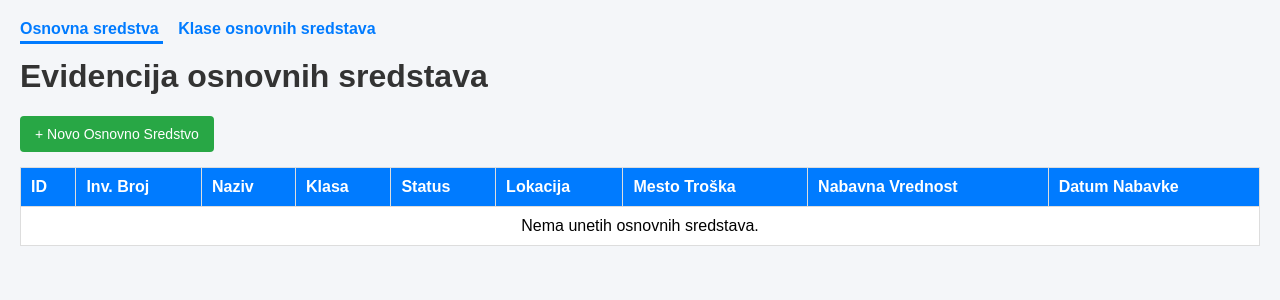
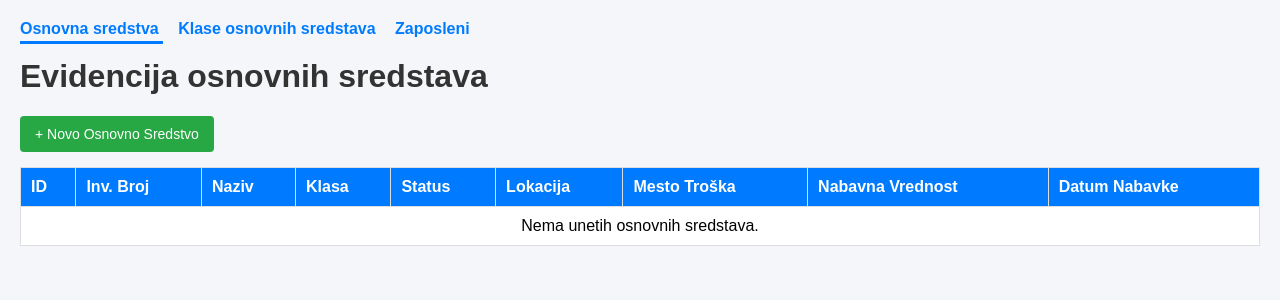
Before and after one commit to alennikolic/osnovna-sredstva, a PHP site: page /index.php in a window 1280 px wide. Shown: the top 300 px of the page. Run offline with PHP 8.4, Linux system fonts and the light colour scheme; data that the repository does not hold is empty.

Commit message:
Update header.php
dodati su zaposleni

```diff
--- a/src/header.php
+++ b/src/header.php
@@ -18,6 +18,7 @@ $trenutnaStranica = basename($_SERVER['SCRIPT_NAME']);
 $stavkeMenija = [
     ['naziv' => 'Osnovna sredstva', 'link' => 'index.php', 'sekcija' => ['index.php', 'os_form.php']],
     ['naziv' => 'Klase osnovnih sredstava', 'link' => 'klase_index.php', 'sekcija' => ['klase_index.php', 'klase_form.php']],
+    ['naziv' => 'Zaposleni', 'link' => 'zaposleni_index.php', 'sekcija' => ['zaposleni_index.php', 'zaposleni_form.php']],
 ];
 ?>
 <!DOCTYPE html>
```
